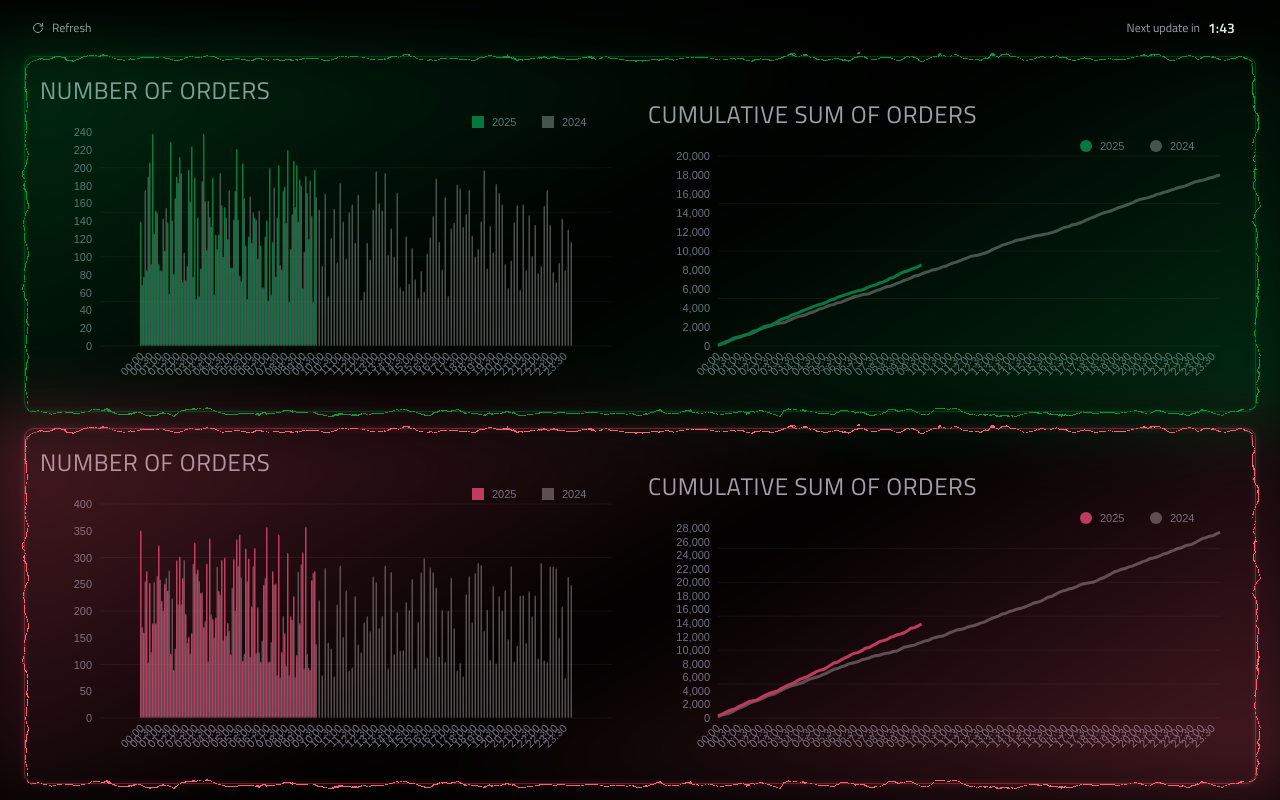
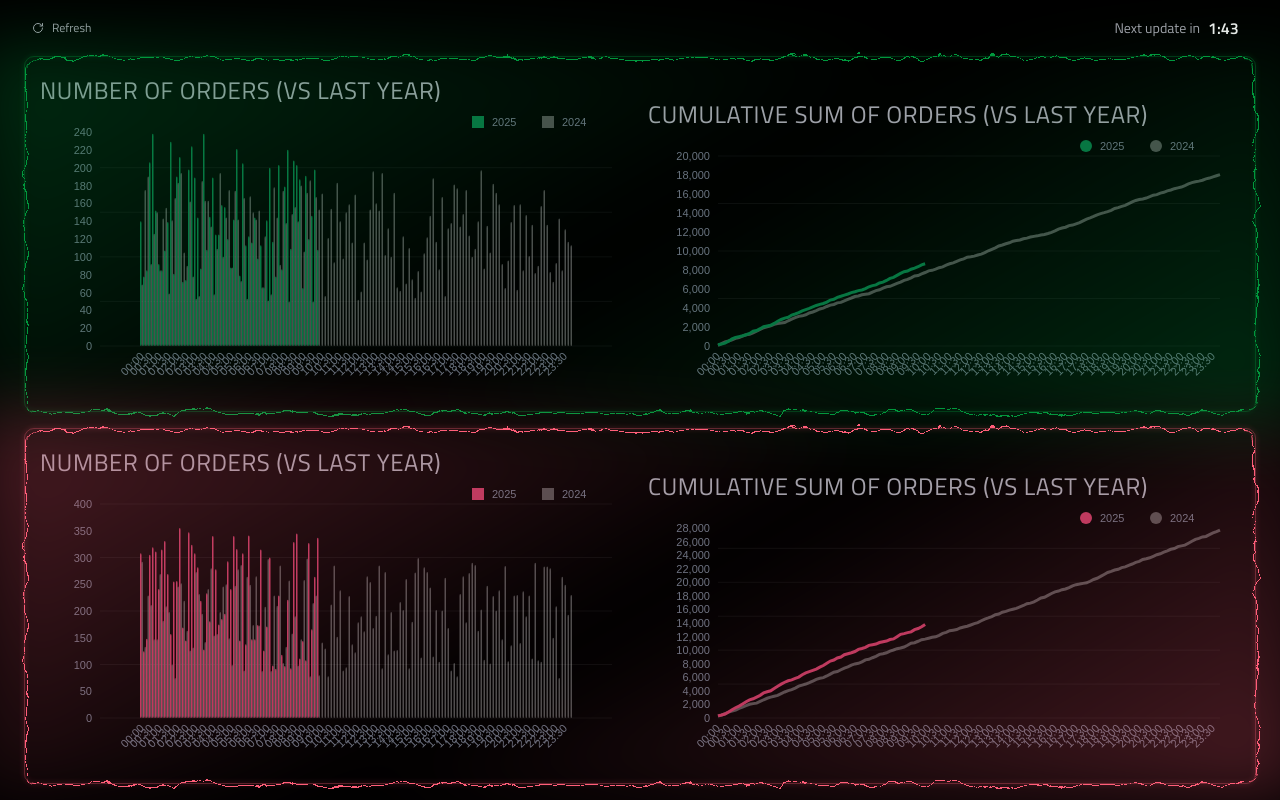
Before and after one commit to cdon-leo/shiny, a Next.js app: page / in a window 1280 px wide. Built offline with nearby package versions, Linux system fonts and the light colour scheme; no server answers.

Commit message:
Make animations and timestamps and text nice

```diff
--- a/src/app/(dashboard)/page.tsx
+++ b/src/app/(dashboard)/page.tsx
@@ -54,8 +54,8 @@ export default function ChartsPage() {
   const fyndiqData = data.find(d => d.branch === 'fyndiq');
 
   // Dynamic chart labels based on metric
-  const barChartTitle = metric === 'orders' ? 'Number of Orders' : 'GMV (SEK)';
-  const lineChartTitle = metric === 'orders' ? 'Cumulative Sum of Orders' : 'Cumulative GMV (SEK)';
+  const barChartTitle = metric === 'orders' ? 'Number of Orders (vs last year)' : 'GMV (SEK)';
+  const lineChartTitle = metric === 'orders' ? 'Cumulative Sum of Orders (vs last year)' : 'Cumulative GMV (SEK)';
 
   return (
     <main className="h-screen px-6 py-4 flex flex-col overflow-hidden">
@@ -71,15 +71,15 @@ export default function ChartsPage() {
           </div>
         </button>
         <div className="flex items-center gap-2 justify-end">
-          <span className="text-xs text-text-secondary">Next update in</span>
-          <span className="text-sm font-semibold tabular-nums min-w-12">{formatCountdown(nextUpdateCountdown)}</span>
+          <span className="text-sm text-text-secondary">Next update in</span>
+          <span className="text-base font-semibold tabular-nums min-w-12">{formatCountdown(nextUpdateCountdown)}</span>
         </div>
       </header>
 
       <div className="flex flex-col gap-4 flex-1 min-h-0">
         {/* CDON Row */}
         {cdonData && (
-          <ElectricBorder color="#00983D" speed={0.8} chaos={0.4} thickness={1} className="flex-1 min-h-0 p-4" style={{ borderRadius: '10px' }}>
+          <ElectricBorder color="#00983D" speed={0.1} chaos={0.4} thickness={1} className="flex-1 min-h-0 p-4" style={{ borderRadius: '10px' }}>
             <div className="flex gap-4 h-full">
               <div className="flex-1 flex flex-col min-h-0 min-w-0">
                 <BarChart data={cdonData.barData} title={barChartTitle} branch={cdonData.branch as BranchName} />
@@ -94,7 +94,7 @@ export default function ChartsPage() {
 
         {/* Fyndiq Row */}
         {fyndiqData && (
-          <ElectricBorder color="#FF5E79" speed={0.8} chaos={0.4} thickness={1} className="flex-1 min-h-0 p-4" style={{ borderRadius: '10px' }}>
+          <ElectricBorder color="#FF5E79" speed={0.1} chaos={0.4} thickness={1} className="flex-1 min-h-0 p-4" style={{ borderRadius: '10px' }}>
             <div className="flex gap-4 h-full">
               <div className="flex-1 flex flex-col min-h-0 min-w-0">
                 <BarChart data={fyndiqData.barData} title={barChartTitle} branch={fyndiqData.branch as BranchName} />
--- a/src/app/api/sales/route.ts
+++ b/src/app/api/sales/route.ts
@@ -102,27 +102,20 @@ interface LatestIntervalData {
 }
 
 /**
- * Get the cutoff time - the start of the most recently completed 10-minute interval.
- * E.g., at 18:41, returns a Date for 18:30:00
+ * Get the cutoff time - the end of the most recently completed 10-minute interval.
+ * E.g., at 18:41, returns a Date for 18:40:00 (representing the 18:30-18:40 interval)
+ * This matches the SQL which assigns ts = end of interval.
  */
 function getIntervalCutoffTime(): Date {
   const now = new Date();
   const minutes = now.getMinutes();
 
-  // Get the start of the current interval
+  // Get the start of the current interval, which equals the END of the previous interval
   const currentIntervalStart = Math.floor(minutes / 10) * 10;
 
-  // The cutoff is the start of the PREVIOUS interval
   const cutoff = new Date(now);
   cutoff.setSeconds(0, 0);
-
-  if (currentIntervalStart >= 10) {
-    cutoff.setMinutes(currentIntervalStart - 10);
-  } else {
-    // Need to go to the previous hour
-    cutoff.setHours(cutoff.getHours() - 1);
-    cutoff.setMinutes(50);
-  }
+  cutoff.setMinutes(currentIntervalStart);
 
   return cutoff;
 }
--- a/src/components/sales-summary/AnimatedBar.tsx
+++ b/src/components/sales-summary/AnimatedBar.tsx
@@ -78,7 +78,7 @@ export function AnimatedBar({
         transition={barAnimation.transition}
       >
         <motion.span
-          className={`absolute top-2 text-sm font-semibold whitespace-pre-line text-center leading-tight ${textColor ? `` : 'text-white/70'}`}
+          className={`absolute top-2 text-lg font-bold whitespace-pre-line text-center leading-tight ${textColor ? `` : 'text-white/70'}`}
           style={{ color: textColor ? textColor : '' }}
           initial={{ opacity: 0 }}
           animate={{ opacity: 1 }}
--- a/src/components/sales-summary/BranchBars.tsx
+++ b/src/components/sales-summary/BranchBars.tsx
@@ -64,7 +64,7 @@ export function BranchBars({
   showMetricsAboveBar = false,
   barColor = 'oklch(37.1% 0 0)',
   thisYearColor,
-  barWidth = 100,
+  barWidth = 110,
   thisYearTextColor,
   metric = 'gmv',
 }: BranchBarsProps) {
@@ -113,7 +113,7 @@ export function BranchBars({
                         return (
                           <div key={i} className="flex flex-col items-center">
                             {indicator.showAbsolute && (
-                              <span className="text-lg text-text-secondary whitespace-nowrap">
+                              <span className="text-xl text-text-secondary whitespace-nowrap">
                                 {formatAbsoluteChange(indicator.fromValue, indicator.toValue, metric)}
                               </span>
                             )}
@@ -170,7 +170,7 @@ export function BranchBars({
                       return (
                         <div key={i} className="flex flex-col items-center">
                           {indicator.showAbsolute && (
-                            <span className="text-lg font-medium text-text-secondary whitespace-nowrap mb-2">
+                            <span className="text-xl font-medium text-text-secondary whitespace-nowrap mb-2">
                               {formatAbsoluteChange(indicator.fromValue, indicator.toValue, metric)}
                             </span>
                           )}
--- a/src/components/sales-summary/CumulativeProgressView.tsx
+++ b/src/components/sales-summary/CumulativeProgressView.tsx
@@ -34,12 +34,13 @@ export function CumulativeProgressView({ data, metric }: CumulativeProgressViewP
     <div className="flex items-center justify-center h-full">
       {/* Title */}
       <motion.div
-        className="flex flex-col items-center text-foreground mb-12 w-1/4"
+        className="flex flex-col items-center text-foreground mb-12 w-1/4 px-8"
         initial={{ opacity: 0, y: -20 }}
         animate={{ opacity: 1, y: 0 }}
         transition={{ duration: 0.5 }}
       >
-        <div className="text-xl mb-3 font-press-start-2p">Progress at</div>
+        <div className="text-xl mb-6 font-press-start-2p text-center">Total orders compared to last year</div>
+        <div className="text-xl mb-3 font-press-start-2p text-center">Time:</div>
         <span className="font-press-start-2p text-5xl">
           <TypeAnimation
             sequence={[
@@ -51,7 +52,6 @@ export function CumulativeProgressView({ data, metric }: CumulativeProgressViewP
             cursor={false}
           />
         </span>
-        <p className="text-sm text-text-secondary mt-6 mx-8 w-2/3 text-center">How are we doing so far compared to last year at the same time, and the whole day?</p>
       </motion.div>
 
       {/* Branch charts side by side */}
--- a/src/components/sales-summary/IntervalSalesView.tsx
+++ b/src/components/sales-summary/IntervalSalesView.tsx
@@ -31,7 +31,7 @@ export function IntervalSalesView({ data, metric }: IntervalSalesViewProps) {
     return a.branch.localeCompare(b.branch);
   });
 
-  const titleText = metric === 'orders' ? 'Orders last 10 minutes' : 'Sales last 10 minutes';
+  const titleText = metric === 'orders' ? 'Orders during the past 10 minutes' : 'Sales during past 10 minutes';
 
   return (
     <div className="flex items-center justify-center h-full">
@@ -63,7 +63,7 @@ export function IntervalSalesView({ data, metric }: IntervalSalesViewProps) {
           const originalBranch = data.branches.find(b => b.branch === branchData.branch);
 
           const branchColor = branchColors.branches[branchData.branch as keyof typeof branchColors.branches]?.barColor;
-
+          const branchTextColor = branchColors.branches[branchData.branch as keyof typeof branchColors.branches]?.barTextColor;
           const logoSrc = branchLogos[branchData.branch];
 
           // Calculate delays for this branch
@@ -96,6 +96,7 @@ export function IntervalSalesView({ data, metric }: IntervalSalesViewProps) {
               metricsDelay={delays.metricsDelay}
               showMetricsAboveBar={true} // Position metrics above the bar
               thisYearColor={branchColor}
+              thisYearTextColor={branchTextColor}
               metric={metric}
             />
           );
--- a/src/context/DashboardContext.tsx
+++ b/src/context/DashboardContext.tsx
@@ -5,7 +5,7 @@ import { useRouter, usePathname } from 'next/navigation';
 import { fetchSalesData, BranchData, LatestIntervalData, MetricType } from '@/lib/data';
 
 // View display duration in seconds
-const VIEW_DISPLAY_SECONDS = 25;
+const VIEW_DISPLAY_SECONDS = 30;
 const INCOMING_COUNTDOWN_SECONDS = 10;
 
 // DEV TOGGLE: Set to a route path to force that view, or null for normal behavior
--- a/src/lib/data.ts
+++ b/src/lib/data.ts
@@ -149,27 +149,20 @@ export function getSecondsUntilNextInterval(): number {
 }
 
 /**
- * Get the cutoff time - the start of the most recently completed 10-minute interval.
- * E.g., at 18:41, returns a Date for 18:30:00
+ * Get the cutoff time - the end of the most recently completed 10-minute interval.
+ * E.g., at 18:41, returns a Date for 18:40:00 (representing the 18:30-18:40 interval)
+ * This matches the SQL which assigns ts = end of interval.
  */
 export function getIntervalCutoffTime(): Date {
   const now = new Date();
   const minutes = now.getMinutes();
 
-  // Get the start of the current interval
+  // Get the start of the current interval, which equals the END of the previous interval
   const currentIntervalStart = Math.floor(minutes / 10) * 10;
 
-  // The cutoff is the start of the PREVIOUS interval
   const cutoff = new Date(now);
   cutoff.setSeconds(0, 0);
-
-  if (currentIntervalStart >= 10) {
-    cutoff.setMinutes(currentIntervalStart - 10);
-  } else {
-    // Need to go to the previous hour
-    cutoff.setHours(cutoff.getHours() - 1);
-    cutoff.setMinutes(50);
-  }
+  cutoff.setMinutes(currentIntervalStart);
 
   return cutoff;
 }
```
Also changed, not shown: src/components/sales-summary/helpers.ts (+7 -4 lines), 1 other file (tests, documents, lock files or other folders).
